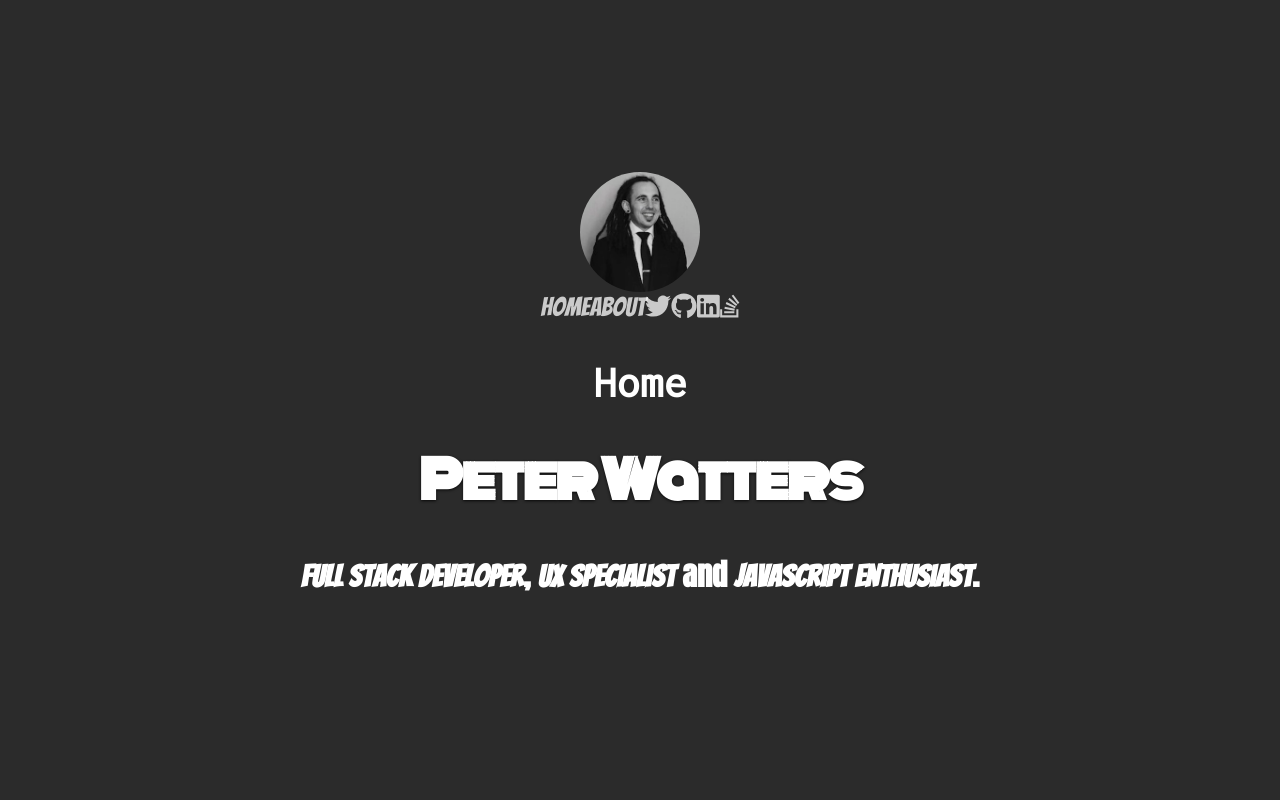
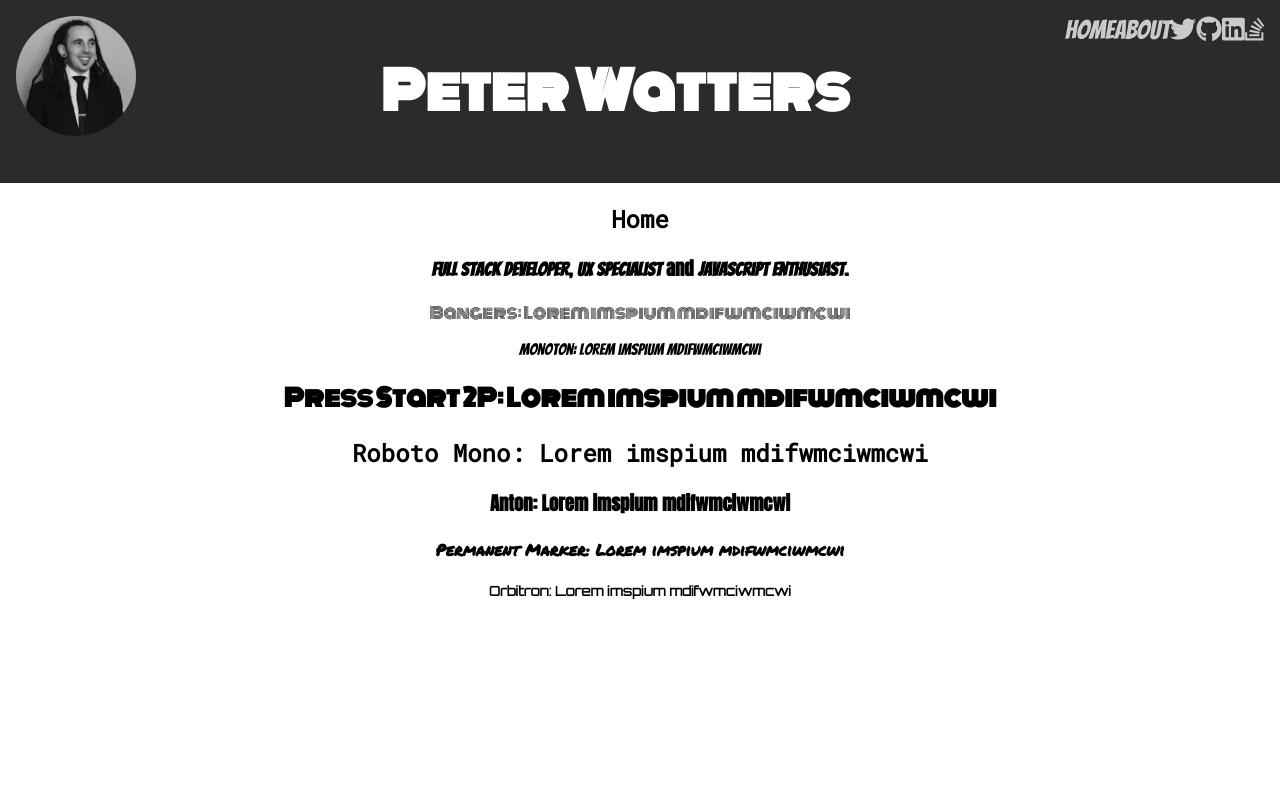
Before and after one commit to peter-watters/portfolio-pwa, a React (Create React App) app: page / in a window 1280 px wide. Shown: the top 800 px of the page. Built offline with nearby package versions, Linux system fonts and the light colour scheme.

Commit message:
Refactor layout to use CSS grid

```diff
--- a/src/App.css
+++ b/src/App.css
@@ -44,44 +44,48 @@ body {
       section/
               article/
 
+  // Move name into logo, under picture
+  // main menu in middle social on left
 */
 main {
   text-align: center;
+  display: grid;
+  grid-template-columns: auto;
+  /* grid-template-rows: 2fr auto; */
+  grid-template-areas:
+  "header"
+  "main"
 }
 
+header {
+  grid-area: header;
+  display: grid;
+  grid-template-columns: 1fr 6fr 1fr;
+  grid-template-areas:
+    "logo title nav";
+  padding: 1rem;
+  background-color: #2B2B2B;
+  font-size: calc(10px + 2vmin);
+  color: white;
+}
+
+
 .logo {
+  grid-area: logo;
   pointer-events: none;
   position: relative;
   width: 120px;
   height: 120px;
   border-radius: 100%;
 }
-
-header {
-  background-color: #2B2B2B;
-  min-height: 100vh;
+h1{
+  grid-area: title;
+}
+nav{
+  grid-area: nav;
   display: flex;
-  flex-direction: column;
-  align-items: center;
-  justify-content: center;
-  font-size: calc(10px + 2vmin);
-  color: white;
 }
 
-header h1 {
-  /* font: 90px/1.1em 'opensans-bold', sans-serif;
-  font-family: 'Press Start 2P', cursive; */
-  color: #fff;
-  letter-spacing: -2px;
-  margin: 0 auto 18px auto;
-  text-shadow: 0px 1px 3px rgba(0, 0, 0, .8);
+nav a{
+  flex-direction: column;
 }
-
-
-header p {
-  font-size: 90px;
-}
-
-.App-link {
-  color: #61dafb;
-}
--- a/src/components/Header.js
+++ b/src/components/Header.js
@@ -1,23 +1,12 @@
 import React from 'react';
-import PropTypes from 'prop-types';
 import logo from '../profilepic.jpg';
 import Nav from './Nav';
 
 const Header = ({title}) =>
   <header>
-  <img src={logo} className="logo" alt="" />
-  <Nav />
-  <h2>{title}</h2>
-      <div>
-          <h1>Peter Watters</h1>
-          <h3>
-            <span>Full stack developer</span>, <span>UX specialist</span> and <span> Javascript enthusiast</span>.
-          </h3>
-    </div>
+    <img src={logo} className="logo" alt="" />
+    <h1>Peter Watters</h1>
+    <Nav />
   </header>;
 
-Header.propTypes = {
-  title: PropTypes.string.isRequired,
-};
-
 export default Header;
--- a/src/components/Main.js
+++ b/src/components/Main.js
@@ -5,8 +5,8 @@ import Section from './Section';
 
 const Main = ({ title }) =>
   <main>
-    <Header title={title} />
-    <Section />
+    <Header />
+    <Section title={title} />
   </main>;
 
 Main.propTypes = {
--- a/src/components/Nav.js
+++ b/src/components/Nav.js
@@ -6,7 +6,6 @@ const Nav = () =>
   <nav>
     <Link to="/">Home</Link>
     <Link to="/about">About</Link>
-
     <Icon icon="twitter" href="https://twitter.com/Peter_J_W" />
     <Icon icon="github" href="https://github.com/peter-watters" />
     <Icon icon="linkedIn" href="https://www.linkedin.com/in/peter-watters/" />
--- a/src/components/Section.js
+++ b/src/components/Section.js
@@ -1,7 +1,14 @@
 import React from 'react';
+import PropTypes from 'prop-types';
 
-const Section = () =>
+const Section = ({title}) =>
   <section>
+    <h2>{title}</h2>
+      <div>
+          <h3>
+            <span>Full stack developer</span>, <span>UX specialist</span> and <span> Javascript enthusiast</span>.
+          </h3>
+    </div>
     <p>Bangers: Lorem imspium mdifwmciwmcwi</p>
     <span>Monoton: Lorem imspium mdifwmciwmcwi</span>
     <h1>Press Start 2P: Lorem imspium mdifwmciwmcwi</h1>
@@ -11,4 +18,8 @@ const Section = () =>
     <h5>Orbitron: Lorem imspium mdifwmciwmcwi</h5>
   </section>;
 
+Section.propTypes = {
+  title: PropTypes.string.isRequired,
+};
+
 export default Section;
```
